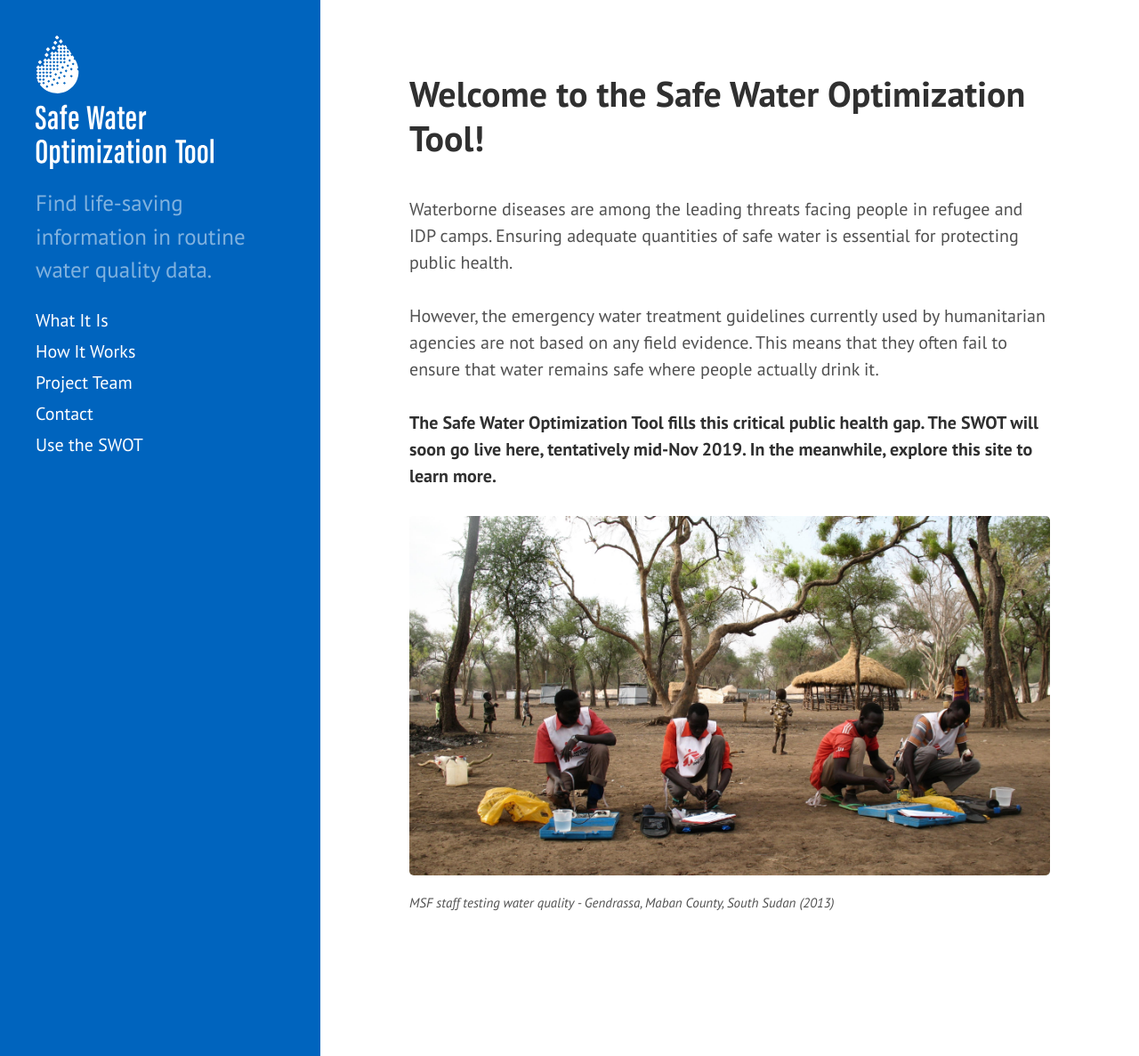
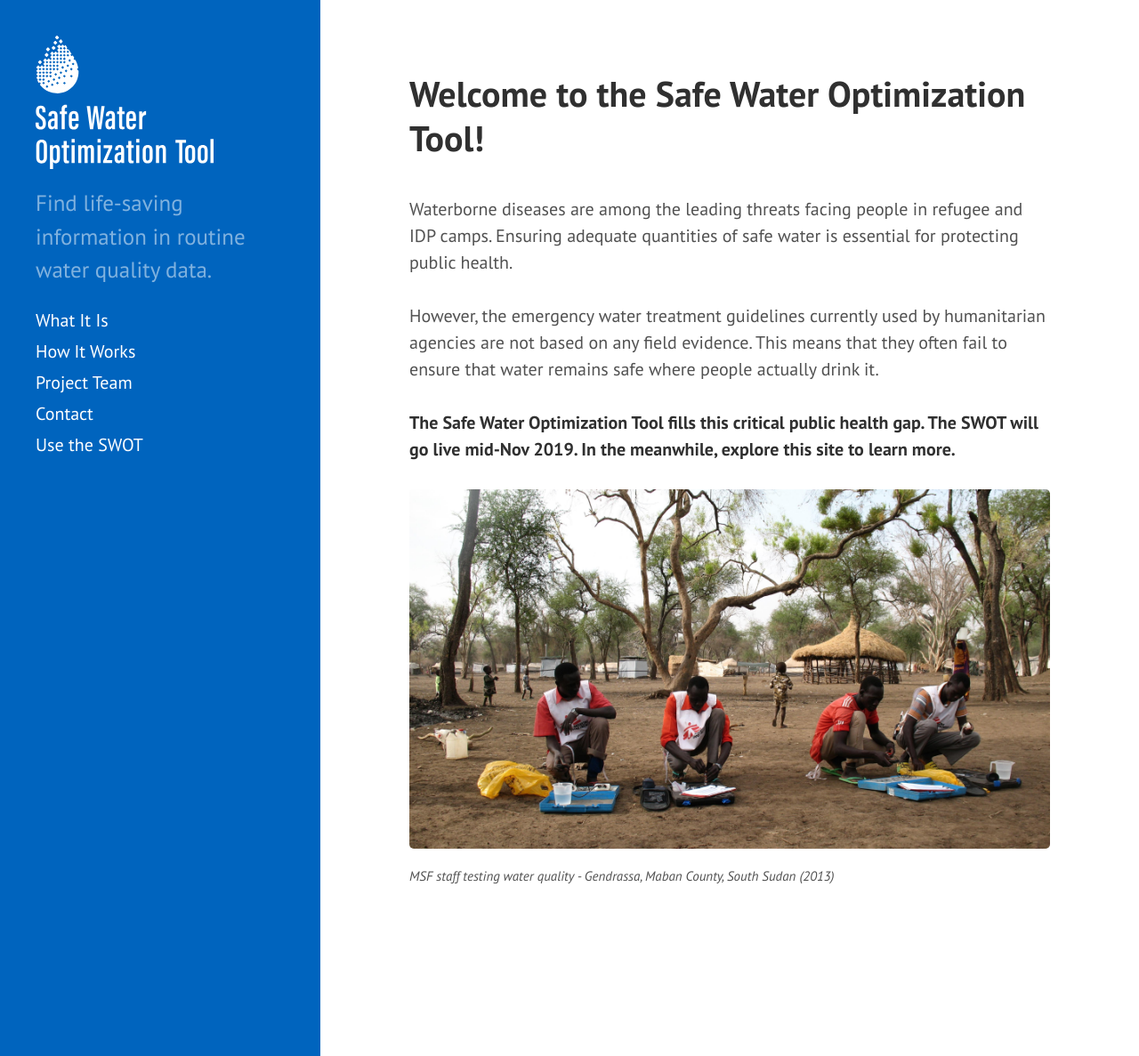
Before and after one commit to safeh2o/swot-infopage, a Jekyll site: the page built from index.html, in a window 1280 px wide and 1187 px high. Shown: the whole window at 89% size. Built offline with Jekyll 4.4.1, drawn with Linux system fonts in a browser that asks for light colours; Markdown is read by kramdown in place of the engine named in the settings; the list of posts is cut into pages by our own code.

Commit message:
Update index.html

```diff
--- a/index.html
+++ b/index.html
@@ -7,7 +7,7 @@
 <br>
 However, the emergency water treatment guidelines currently used by humanitarian agencies are not based on any field evidence. This means that they often fail to ensure that water remains safe where people actually drink it.</br>
 <br>
-<strong>The Safe Water Optimization Tool fills this critical public health gap. The SWOT will soon go live here, tentatively mid-Nov 2019. In the meanwhile, explore this site to learn more.</strong><br>
+<strong>The Safe Water Optimization Tool fills this critical public health gap. The SWOT will go live mid-Nov 2019. In the meanwhile, explore this site to learn more.</strong><br>
 <br>
 <div>  <img src="{{ site.baseurl }}/public/images/SWOTpic1_990.jpg" alt="MSF staff test water quality">
   <em><p style="font-size:75%">MSF staff testing water quality - Gendrassa, Maban County, South Sudan (2013) </em>
```
